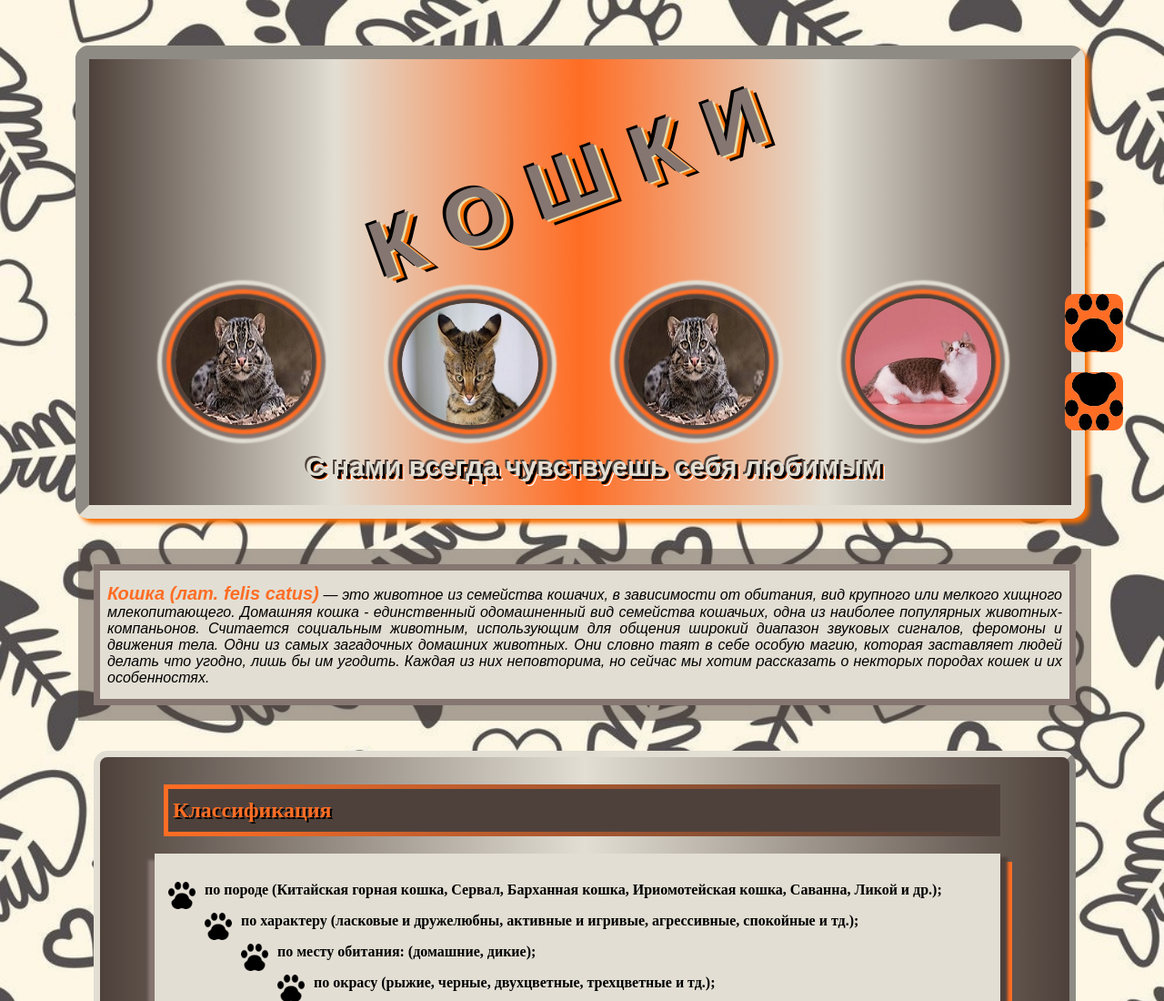
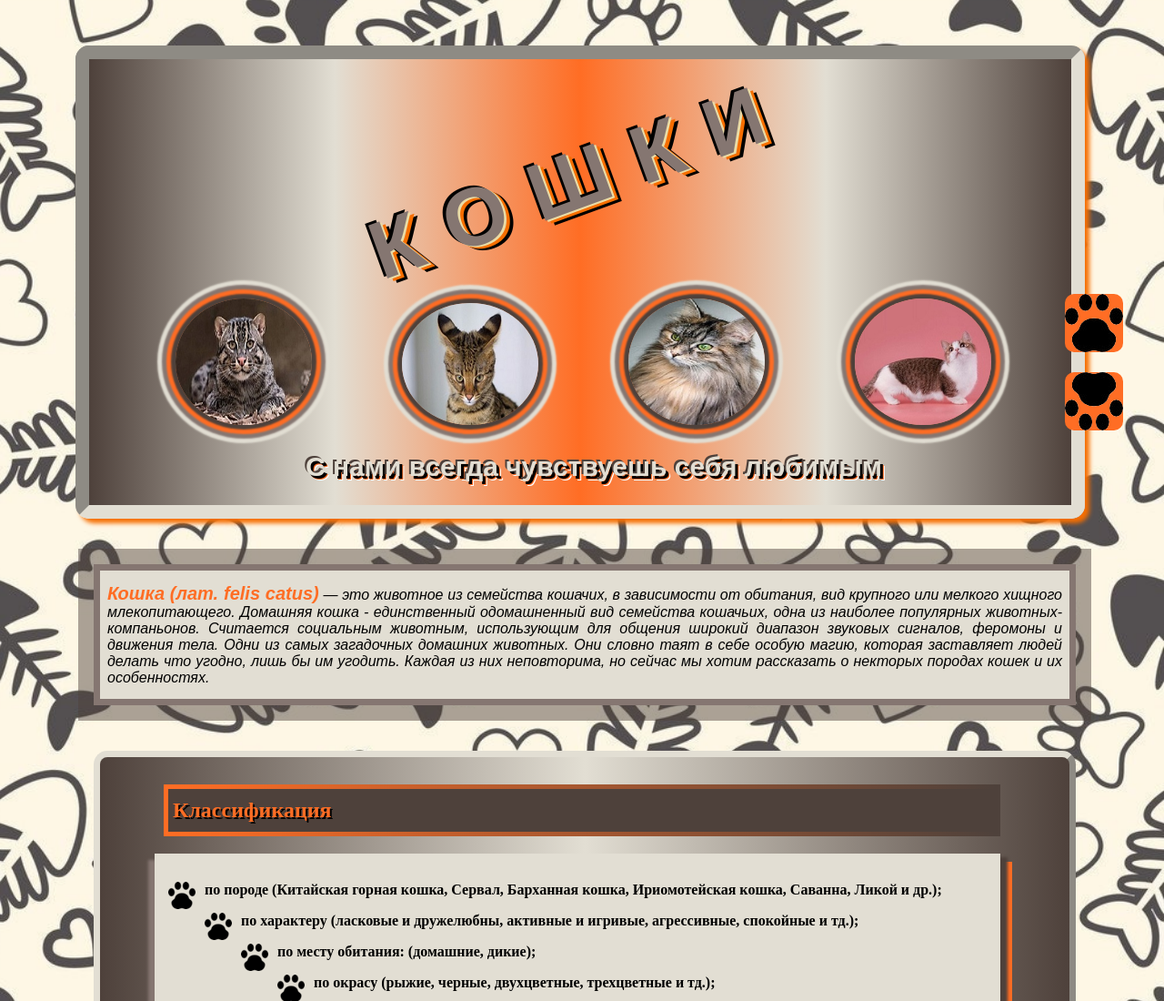
Before and after one commit to OlgaEvfs/OlgaEvfs.github.io, a plain HTML site: page CSS3_effects/index.html in a window 1280 px wide. Shown: the top 1100 px of the page at 91% size. Drawn offline with Linux system fonts and the light colour scheme.

Commit message:
Updated Styles

```diff
--- a/CSS3_effects/index.html
+++ b/CSS3_effects/index.html
@@ -19,7 +19,7 @@
 			<h1>КОШКИ</h1>
 			<a href="#wild"><img src="Images/cat.jpg" title="Дикие породы" alt="Дикие породы кошек"></a>
 			<a href="#Rare"><img src="Images/unusual_breeds.jpg" title="Редкие породы" alt="Редкие породы кошек"></a>
-			<a href="#Beautiful"><img src="Images/cat.jpg" title="Породы которые считаются красивыми" alt="Красивые породы кошек"></a>
+			<a href="#Beautiful"><img src="Images/cat_hair.jpg" title="Породы которые считаются красивыми" alt="Красивые породы кошек"></a>
 			<a href="#Kindest"><img src="Images/unusual_breeds2.jpg" title="Породы которые считаются добрыми" alt="Добрые породы кошек"></a>
 			<h2>С нами всегда чувствуешь себя любимым</h2>
 		</header>
```
